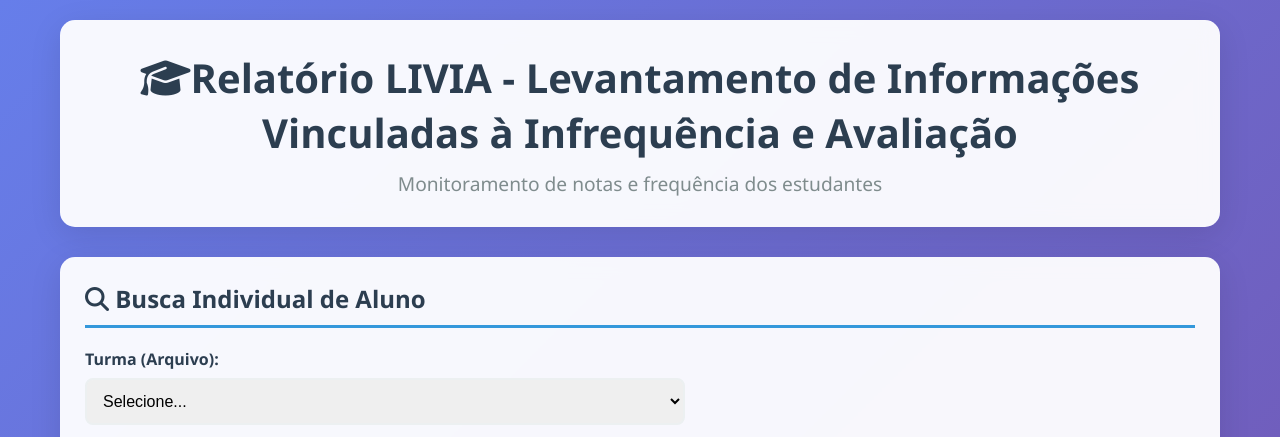
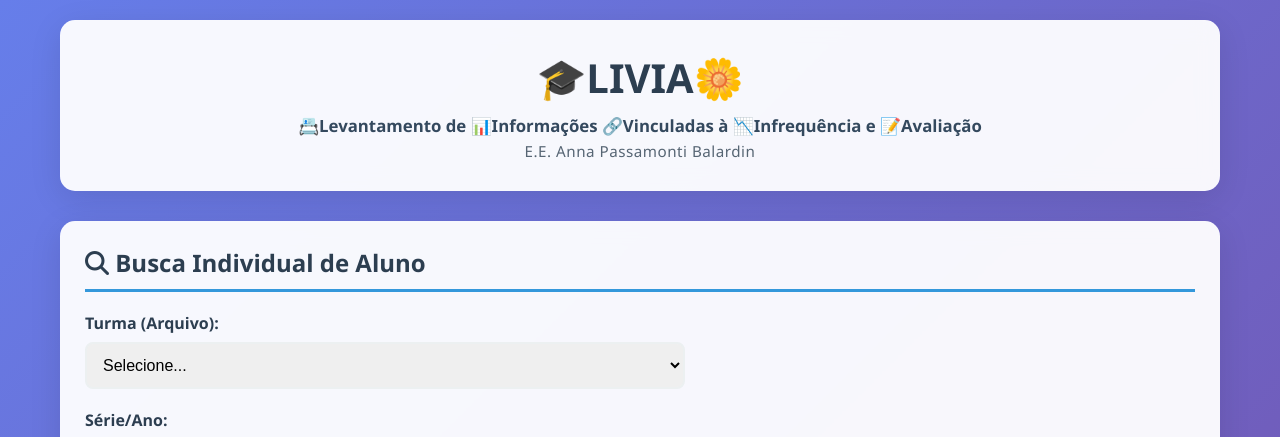
Before and after one commit to dansfisica85/Balardin, a Flask app: page / in a window 1280 px wide. Shown: the top 437 px of the page. Run offline with Flask 3, Linux system fonts and the light colour scheme; data that the repository does not hold is empty; some libraries are stand-ins or nearby versions.

Commit message:
feat: Atualiza o título e subtítulos do relatório LIVIA, melhorando a apresentação e a identificação da escola

```diff
--- a/static/style.css
+++ b/static/style.css
@@ -38,6 +38,20 @@ header h1 {
 header p {
     color: #7f8c8d;
     font-size: 1.2em;
+}
+
+header .subtitle-line {
+    font-size: 1.05em;
+    font-weight: 600;
+    color: #34495e;
+    margin-bottom: 4px;
+    line-height: 1.3;
+}
+header .subtitle-school {
+    font-size: 0.95em;
+    letter-spacing: 0.5px;
+    color: #566573;
+    font-weight: 500;
 }
 
 .main-content {
--- a/templates/index.html
+++ b/templates/index.html
@@ -3,15 +3,16 @@
 <head>
     <meta charset="UTF-8">
     <meta name="viewport" content="width=device-width, initial-scale=1.0">
-    <title>Relatório LIVIA - Levantamento de Informações Vinculadas à Infrequência e Avaliação</title>
+    <title>🎓LIVIA🌼 | Levantamento de Informações Vinculadas à Infrequência e Avaliação - E.E. Anna Passamonti Balardin</title>
     <link rel="stylesheet" href="{{ url_for('static', filename='style.css') }}">
     <link href="https://cdnjs.cloudflare.com/ajax/libs/font-awesome/.0.0/css/all.min.css" rel="stylesheet">
 </head>
 <body>
     <div class="container">
         <header>
-            <h1><i class="fas fa-graduation-cap"></i>Relatório LIVIA - Levantamento de Informações Vinculadas à Infrequência e Avaliação</h1>
-            <p>Monitoramento de notas e frequência dos estudantes</p>
+            <h1>🎓LIVIA🌼</h1>
+            <p class="subtitle-line">📇Levantamento de 📊Informações 🔗Vinculadas à 📉Infrequência e 📝Avaliação</p>
+            <p class="subtitle-school">E.E. Anna Passamonti Balardin</p>
         </header>
 
         <div class="main-content">
```
